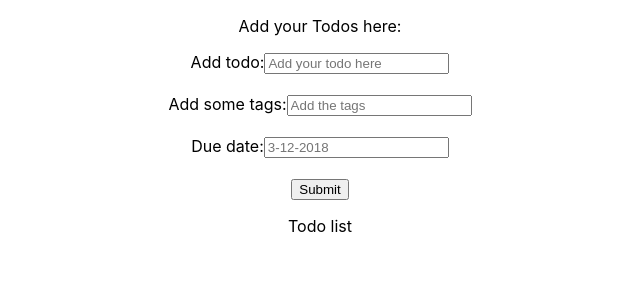
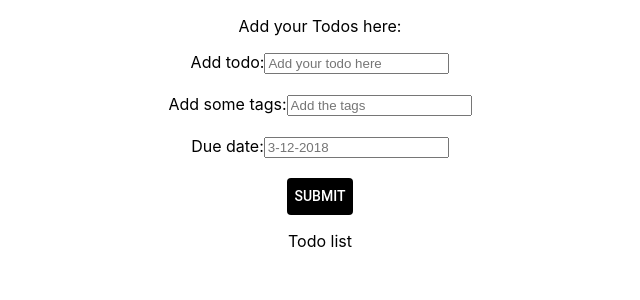
Before and after one commit to AlexandreResende/react-redx-todo-app, a React (Create React App) app: page / in a window 1280 px wide. Shown: the top 300 px of the page, without its empty margins (320-960 px from the left). Built offline with nearby package versions, Linux system fonts and the light colour scheme.

Commit message:
chore: Add material-ui/core to the project

```diff
--- a/package.json
+++ b/package.json
@@ -3,6 +3,7 @@
   "version": "0.1.0",
   "private": true,
   "dependencies": {
+    "@material-ui/core": "^3.6.1",
     "moment": "^2.22.2",
     "react": "^16.6.3",
     "react-day-picker": "^7.2.4",
--- a/src/components/Todo/Todo.js
+++ b/src/components/Todo/Todo.js
@@ -1,6 +1,7 @@
 
 import React, { PureComponent } from 'react';
 import { connect } from 'react-redux';
+import { Button } from '@material-ui/core'
 
 import { TodoCard } from './TodoCard';
 import {
@@ -27,15 +28,18 @@ class Todo extends PureComponent {
   render() {
     const todo = this.props.todoData;
     const doneTodoStyle = { color: 'green', border: '3px solid green'};
+    const markAsDoneStyles = { color: 'white', backgroundColor: 'green', border: '1px solid green', marginRight: '5px' };
+    const deleteStyles = { color: 'white', backgroundColor: 'red', border: '1px solid red' };
     return (
       <TodoCard style={todo.isDone ? doneTodoStyle : null}>
         <p>{todo.title} - dueDate: {this.converDateToString(todo.dueDate)}</p>
         <p>Tags: {todo.tags.length > 0 ? todo.tags : 'No tags available'} - isDone: {todo.isDone.toString()}</p>
-        <button
-          style={{marginRight: '5px'}}
-          onClick={() => this.removeTodoHandler(todo._id)}>Delete Todo</button>
-        <button
-          onClick={() => this.markTodoAsDoneHandler(todo._id)}>Mark as done!</button>
+        <Button
+          style={markAsDoneStyles}
+          onClick={() => this.markTodoAsDoneHandler(todo._id)}>Mark as done!</Button>
+        <Button
+          style={deleteStyles}
+          onClick={() => this.removeTodoHandler(todo._id)}>Delete Todo</Button>
       </TodoCard>
     );
   }
--- a/src/components/Todo/TodoCard.js
+++ b/src/components/Todo/TodoCard.js
@@ -9,4 +9,5 @@ export const TodoCard = styled.div`
   margin: 1em 1em 1em auto;
   display: inline-block;
   padding: 1em;
+  box-shadow: 2px 2px 2px 2px black;
 `;
--- a/src/components/Todo/TodoInput.js
+++ b/src/components/Todo/TodoInput.js
@@ -5,6 +5,7 @@ import MomentLocaleUtils, {
   formatDate,
   parseDate,
 } from 'react-day-picker/moment';
+import { Button } from '@material-ui/core';
 
 import 'moment/locale/pt-br';
 
@@ -18,7 +19,7 @@ class TodoInput extends Component {
     this.state = {
       title: '',
       tags: [],
-      dueDate: 0,
+      dueDate: null,
       isDone: false,
     };
   }
@@ -38,16 +39,22 @@ class TodoInput extends Component {
   }
 
   dueDateHandler = (day) => {
-    console.log(day.getTime());
     this.setState({ dueDate: day.getTime() });
   }
 
   submitHandler = (event) => {
     event.preventDefault();
     this.props.addTodo({ ...this.state, _id: Math.random() });
+    this.setState({
+      title: '',
+      tags: [],
+      dueDate: null,
+      isDone: false,
+    });
   }
 
   render() {
+    const submitStyles = { color: 'white', backgroundColor: 'black' };
     return (
       <form>
         <p>Add your Todos here:</p>
@@ -73,9 +80,10 @@ class TodoInput extends Component {
           placeholder={`${formatDate(new Date(), 'D-M-YYYY', 'pt-br')}`}
           onDayChange={this.dueDateHandler}/>
         <br></br><br></br>
-        <button
+        <Button
+          style={submitStyles}
           onClick={this.submitHandler}
-        >Submit</button>
+        >Submit</Button>
       </form>
     );
   }
```
Also changed, not shown: 1 other file (tests, documents, lock files or other folders).
